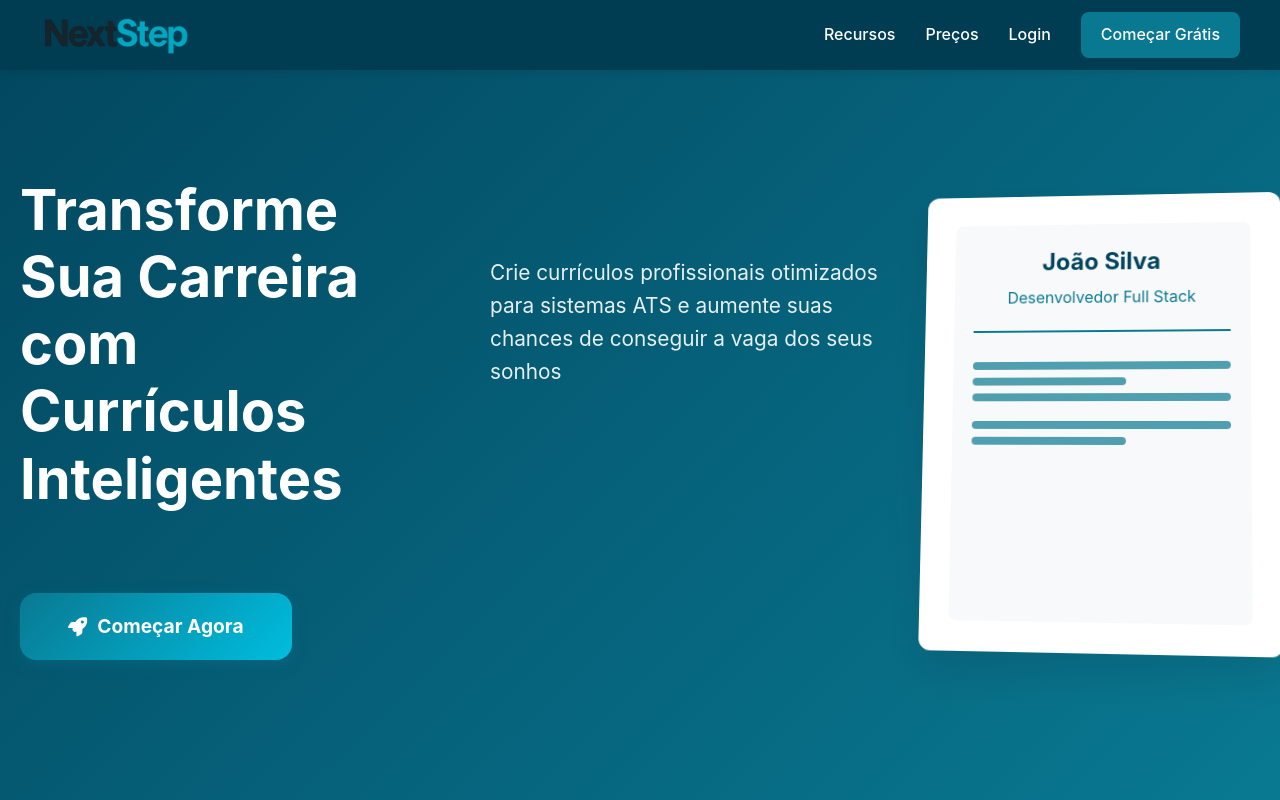
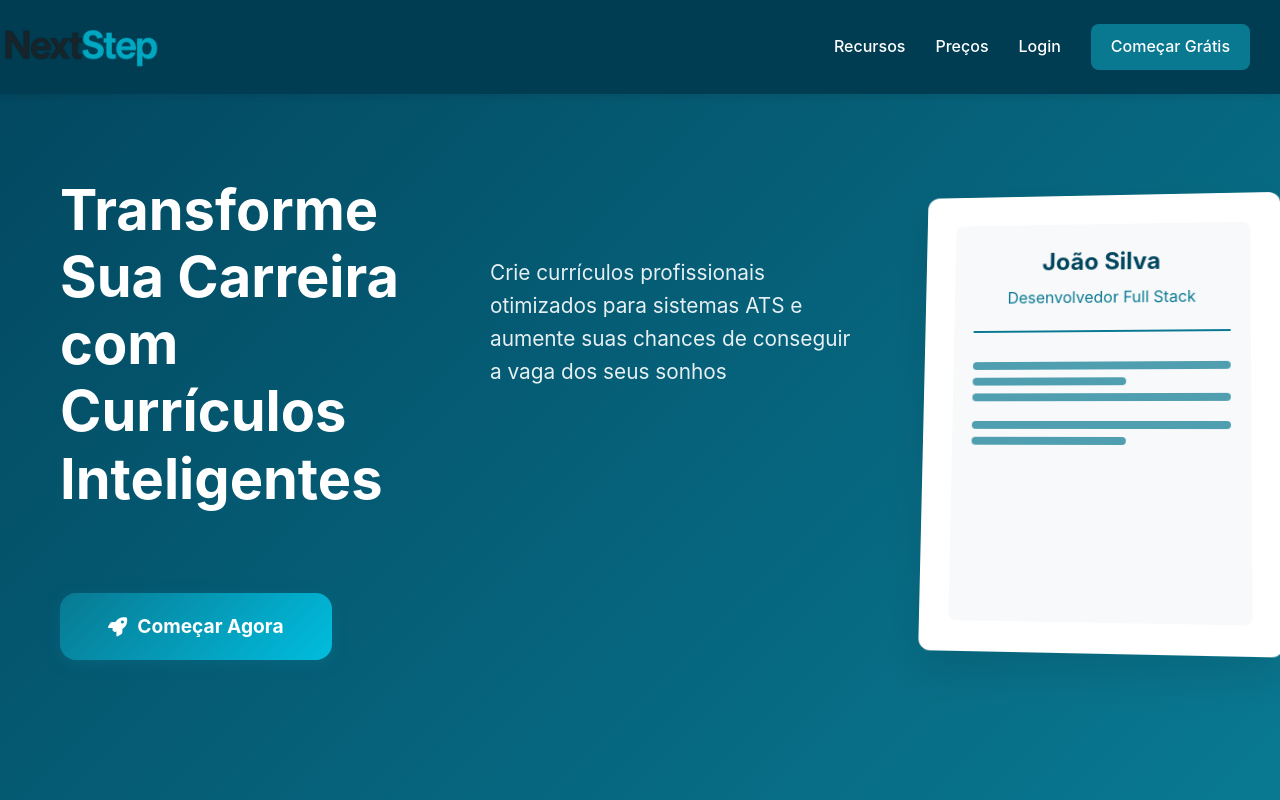
Before and after one commit to malumanini/Nextstep, a plain HTML site: page src/main/resources/public/landing.html in a window 1280 px wide. Shown: the top 800 px of the page. Drawn offline with Linux system fonts and the light colour scheme.

Commit message:
Corrigindo o design do menu da landing page

```diff
--- a/src/main/resources/public/css/landing.css
+++ b/src/main/resources/public/css/landing.css
@@ -207,7 +207,7 @@ section,
 /* Header */
 .landing-header {
     background: #013D52;
-    padding: 0;
+    padding: 15px 0;
     position: fixed;
     top: 0;
     left: 0;
@@ -228,16 +228,13 @@ section,
 }
 
 .header-nav {
-    max-width: 1200px;
-    margin: 0 auto;
-    padding: 15px 40px;
+    width: 100%;
+    margin: 0;
+    padding: 0 20px;
     display: flex;
     justify-content: space-between;
     align-items: center;
-    width: 100%;
     box-sizing: border-box;
-    position: relative;
-    gap: 20px;
 }
 
 @media (max-width: 1200px) {
@@ -250,12 +247,11 @@ section,
     display: flex;
     align-items: center;
     gap: 12px;
-    flex-shrink: 0;
 }
 
 .nav-logo {
-    width: 150px;
-    height: 70px;
+    width: 160px;
+    height: 64px;
     object-fit: contain;
 }
 
@@ -269,8 +265,7 @@ section,
     display: flex;
     align-items: center;
     gap: 30px;
-    flex-shrink: 0;
-    white-space: nowrap;
+    transform: translateX(-30px);
 }
 
 .nav-link {
@@ -313,11 +308,13 @@ section,
 .hero-content {
     max-width: 1200px;
     margin: 0 auto;
-    padding: 0 20px;
+    padding: 0 60px;
     display: grid;
     grid-template-columns: 1fr 1fr;
     gap: 60px;
     align-items: center;
+    width: 100%;
+    box-sizing: border-box;
 }
 
 .hero-title {
--- a/src/main/resources/public/landing.html
+++ b/src/main/resources/public/landing.html
@@ -46,7 +46,7 @@
     <header class="landing-header">
         <nav class="header-nav">
             <div class="nav-brand">
-                <img src="img/Logo.png" alt="NextStep Logo" class="nav-logo">
+                <img src="img/Logo.png" alt="NextStep Logo" class="nav-logo" style="width: 160px; height: 64px;">
             </div>
             <div class="nav-links">
                 <a href="#features" class="nav-link">Recursos</a>
@@ -130,7 +130,7 @@
                         <i class="fas fa-download"></i>
                     </div>
                     <h3>Múltiplos Formatos</h3>
-                    <p>Exporte seu currículo em PDF, DOCX e outros formatos compatíveis com ATS</p>
+                    <p>Exporte seu currículo em PDF, e outros formatos compatíveis com ATS</p>
                 </div>
 
                 <div class="feature-card">
@@ -181,7 +181,7 @@
                     <div class="step-number">3</div>
                     <div class="step-content">
                         <h3>Baixe seu Currículo</h3>
-                        <p>Gere e baixe seu currículo otimizado em PDF ou DOCX</p>
+                        <p>Gere e baixe seu currículo otimizado em PDF</p>
                     </div>
                 </div>
             </div>
@@ -248,7 +248,7 @@
                         </div>
                         <div class="feature-item">
                             <i class="fas fa-check"></i>
-                            <span>PDF + DOCX</span>
+                            <span>PDF</span>
                         </div>
                         <div class="feature-item">
                             <i class="fas fa-check"></i>
```
Also changed, not shown: 2 other files.
